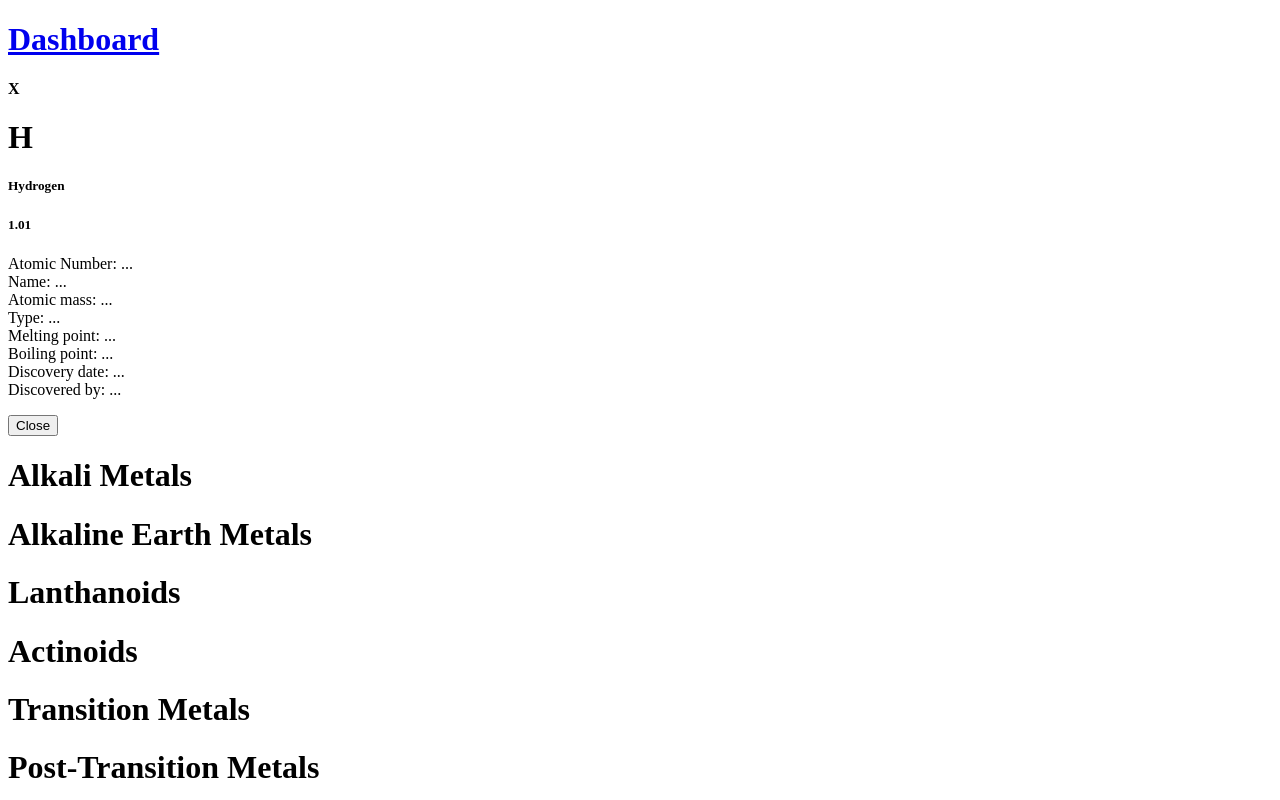
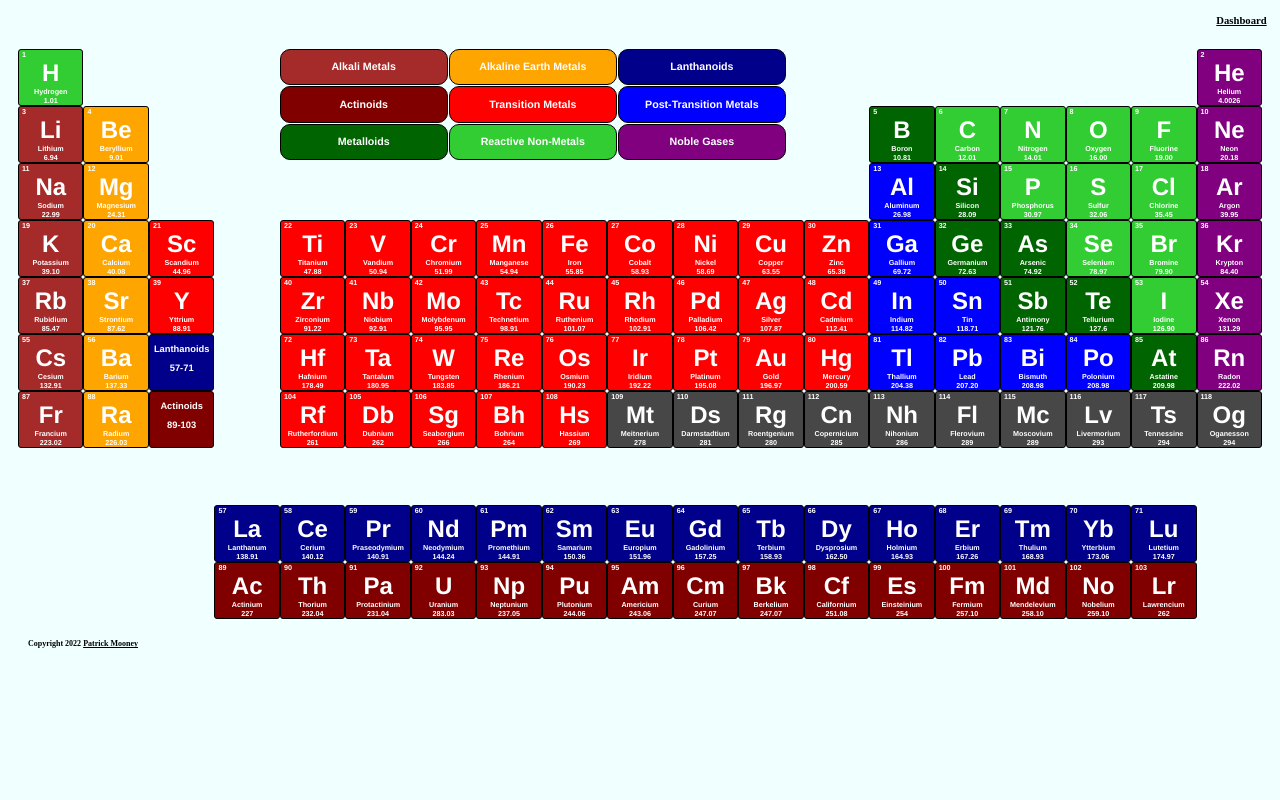
Before and after one commit to pfmooney1/periodicTable, a plain HTML site: page periodicTable.html in a window 1280 px wide. Shown: the top 800 px of the page. Drawn offline with Linux system fonts and the light colour scheme; the site is published under a folder, as on GitHub Pages, so addresses that start at the root find nothing.

Commit message:
Minor tweaks and edits

```diff
--- a/periodicTable.html
+++ b/periodicTable.html
@@ -4,12 +4,14 @@
     <meta charset="utf-8">
     <meta name="viewport" content="width=device-width, initial-scale=1.0">
     <title>Interactive Periodic Table</title>
-    <link rel="stylesheet" href="/periodicTable/periodicTableStyles.css">
+    <link rel="stylesheet" href="periodicTable/periodicTableStyles.css">
 </head>
 <body>
     <header>
         <!-- <h1>Interactive Periodic Table</h1> -->
-        <h1 id="backToDashboard"><a rel="noreferrer" href="/index.html">Dashboard</a></h1>
+        <h1 id="backToDashboard">
+            <a rel="noreferrer" href="https://patrickmooney.tech">Dashboard</a>
+        </h1>
     </header>
     <main>
         <div id="modalBackground">
@@ -1386,6 +1388,6 @@
     <footer>
         <h2>Copyright 2022 <a rel="noreferrer" href="https://pfmooney1.github.io/Patrick-Mooney-Portfolio/index.html">Patrick Mooney</a> </h2>
     </footer>
-    <script src="/periodicTable/periodicTableScripts.js"></script>
+    <script src="periodicTable/periodicTableScripts.js"></script>
     </body>
 </html>
```
